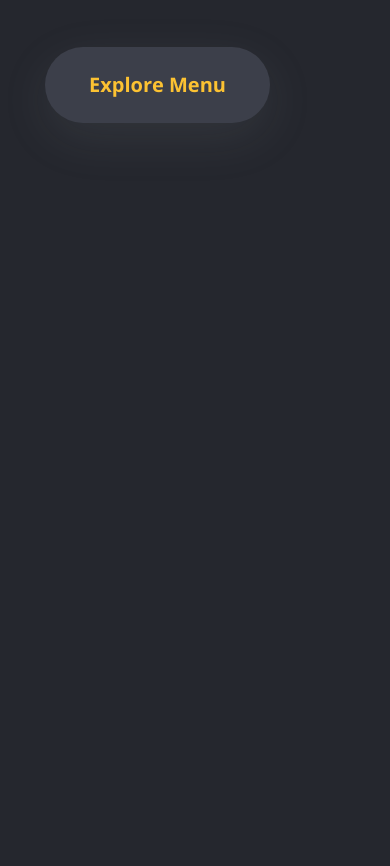
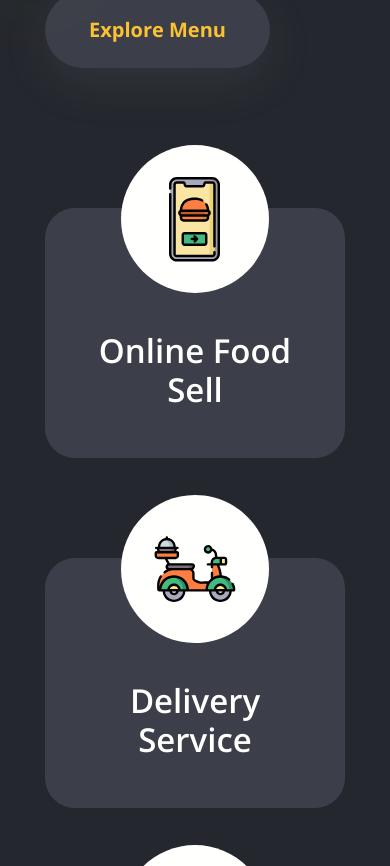
Before and after one commit to Rogach36/Food-Hub, a plain HTML site: page Foodhub/index.html in a window 390 px wide. Shown: the part 1134-2000 px from the top of the page. Before the commit the page ends 1447 px from the top, so only its background shows below. Drawn offline with nearby package versions, Linux system fonts and the light colour scheme.

Commit message:
make adaptive layout advantages block

```diff
--- a/Foodhub/css/style.css
+++ b/Foodhub/css/style.css
@@ -204,10 +204,12 @@ body {
 }
 .page__main-block {
 }
+.page__advantages {
+}
 /*--------------------Main-Block---------------------------*/
 
 .main-block {
-	padding: 0 0 160px 0;
+	padding: 0 0 80px 0;
 	position: relative;
 }
 
@@ -215,7 +217,7 @@ body {
 	content: "";
 	position: absolute;
 	left: 0;
-	top: 39%;
+	top: 64%;
 	width: 322px;
 	height: 240px;
 	background-image: url("../img/main-block/lemon-slice.png");
@@ -277,12 +279,11 @@ body {
 .main-block__image {
 	flex: 0 1 54.317%;
 	position: relative;
-	padding-bottom: 99.48%;
 }
 
 .main-block__image img{
 	object-fit: contain;
-	top: -23%;
+	top: -5%;
 }
 
 @media(max-width: 1074px) {
@@ -292,6 +293,9 @@ body {
 .main-block__container {
 	flex-direction: column-reverse;
 }
+.main-block__image {
+	padding-bottom: 99.48%;
+}
 .main-block__image img {
 	top: -8%;
 }
@@ -299,3 +303,80 @@ body {
 	padding: 30px;
 }
 }
+
+@media(max-width: 749px) {
+	.main-block {
+		padding: 0 0 30px 0;
+  }
+  .main-block__title {
+	font-size: 60px;
+}
+}
+/*----------------------Advantages----------------------------*/
+
+.advantages {
+	padding: 80px 0 50px 0;
+}
+.advantages__container {
+}
+.advantages__items {
+	/* margin: 0 50px; */
+	display: flex;
+	flex-wrap: wrap;
+	justify-content: center;
+}
+.advantages__item {
+	padding: 0 15px;
+	flex: 0 1 33.333%;
+	display: flex;
+	/* flex-direction: column; */
+	justify-content: space-around;
+	align-items: center;
+}
+
+.item-advantages {
+	position: relative;
+}
+.item-advantages__image {
+	position: absolute;
+	top: -25%;
+}
+.item-advantages__body {
+	padding: 123px 47px 48px;
+	background-color: #3C3F4A;
+	border-radius: 30px;
+	display: flex;
+	flex-direction: column;
+	justify-content: center;
+	align-items: center;
+	min-width: 378px;
+}
+.item-advantages__text {
+	font-weight: 600;
+	font-size: 36px;
+	line-height: 128%;
+	color: #FFFFFE;
+}
+
+@media(max-width: 1250px) {
+	.item-advantages__body {
+		padding: 123px 25px 48px;
+  }
+  .advantages__item:not(:last-child) {
+	margin: 0 0 100px 0;
+}
+}
+
+ @media(max-width: 434px) {
+	.item-advantages__body  {
+		min-width: 300px;
+	}
+
+	.item-advantages__text {
+		text-align: center;
+  }
+  .item-advantages__text {
+	font-size: 33px;
+	line-height: 120%;
+}
+}
--- a/Foodhub/index.html
+++ b/Foodhub/index.html
@@ -56,6 +56,30 @@
 					</div>
 				</div>
 			</section>
+			<div class="page__advantages advantages">
+				<div class="advantages__container _container">
+					<div class="advantages__items">
+						<div class="advantages__item item-advantages">
+							<img src="img/advantages/01.svg" alt="icon" class="item-advantages__image">
+							<div class="item-advantages__body">
+								<p class="item-advantages__text">Online Food Sell</p>
+							</div>
+						</div>
+						<div class="advantages__item item-advantages">
+							<img src="img/advantages/02.svg" alt="icon" class="item-advantages__image">
+							<div class="item-advantages__body">
+								<p class="item-advantages__text">Delivery Service</p>
+							</div>
+						</div>
+						<div class="advantages__item item-advantages">
+							<img src="img/advantages/03.svg" alt="icon" class="item-advantages__image">
+							<div class="item-advantages__body">
+								<p class="item-advantages__text">Catering Service</p>
+							</div>
+						</div>
+					</div>
+				</div>
+			</div>
 		</main>
 		<footer class="footer"></footer>
 	</div>
```
Also changed, not shown: Foodhub/img/advantages/01.svg (added), Foodhub/img/advantages/02.svg (added), Foodhub/img/advantages/03.svg (added).
